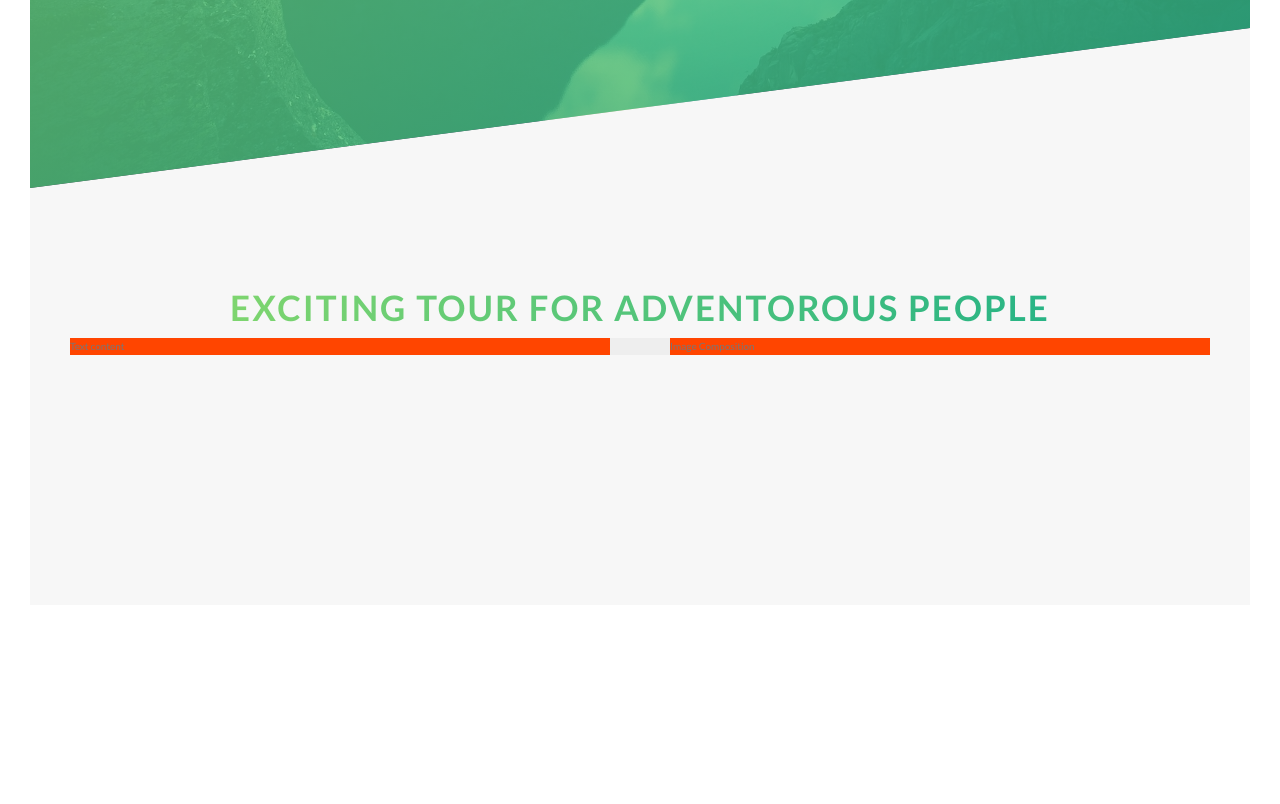
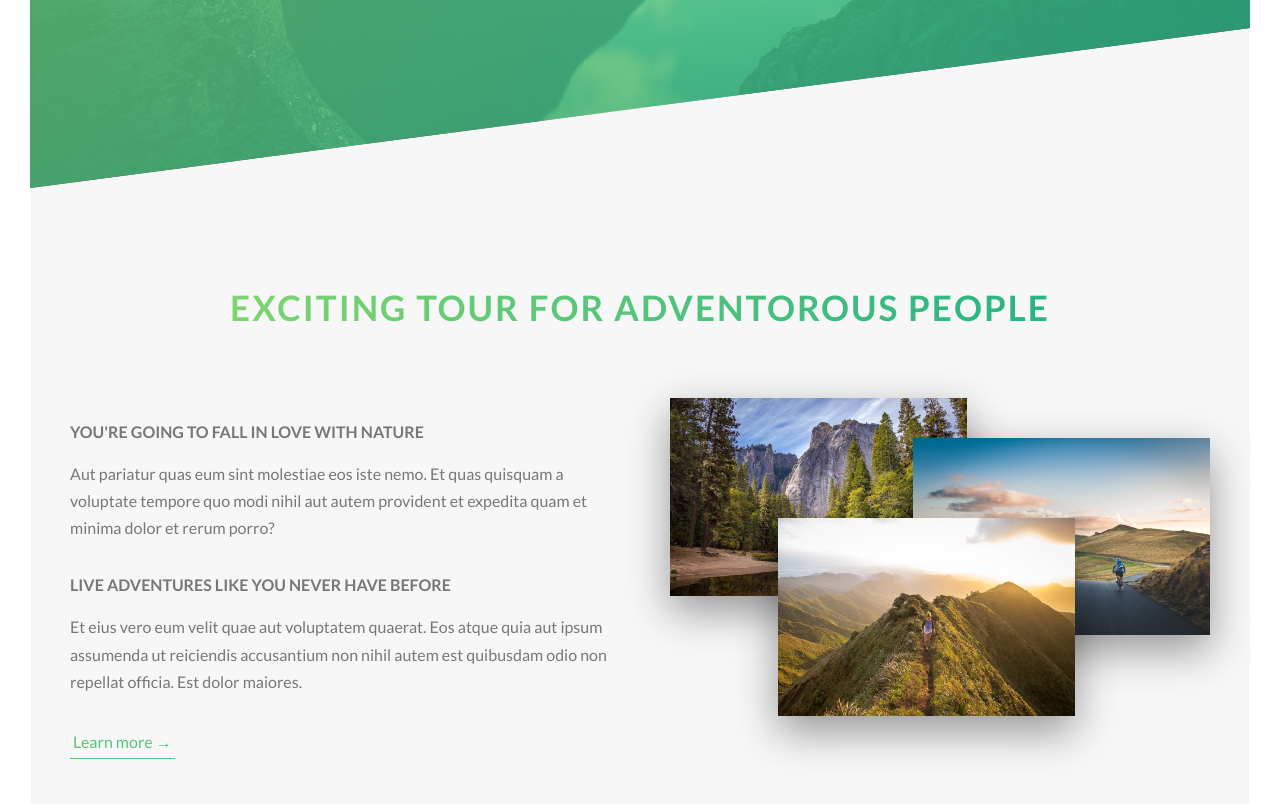
Before and after one commit to RodriMR/Natours_Style_Responsive, a React (Create React App) app in the folder Natours/: page / in a window 1280 px wide. Shown: the part 602-1406 px from the top of the page. Before the commit the page ends 1237 px from the top, so only its background shows below. Built offline with nearby package versions, Linux system fonts and the light colour scheme.

Commit message:
About section finished

```diff
--- a/Natours/src/App.js
+++ b/Natours/src/App.js
@@ -1,5 +1,6 @@
 import "./sass/main.scss";
 import logoWhite from "./img/logo-white.png";
+
 function App() {
   return (
     <>
@@ -19,14 +20,53 @@ function App() {
       </header>
       <main>
         <section className="section-about">
-          <div className="u-center-text">
+          <div className="u-center-text u-margin-bottom-big">
             <h2 className="heading-secondary">
               Exciting tour for adventorous people
             </h2>
           </div>
           <div className="row">
-            <div className="col-1-of-2">Text content</div>
-            <div className="col-1-of-2">Image Composition</div>
+            <div className="col-1-of-2">
+              <h3 className="heading-tertiary u-margin-bottom-small">
+                You're going to fall in love with nature
+              </h3>
+              <p className="paragraph">
+                Aut pariatur quas eum sint molestiae eos iste nemo. Et quas
+                quisquam a voluptate tempore quo modi nihil aut autem provident
+                et expedita quam et minima dolor et rerum porro?
+              </p>
+              <h3 className="heading-tertiary u-margin-bottom-small">
+                Live adventures like you never have before
+              </h3>
+              <p className="paragraph">
+                Et eius vero eum velit quae aut voluptatem quaerat. Eos atque
+                quia aut ipsum assumenda ut reiciendis accusantium non nihil
+                autem est quibusdam odio non repellat officia. Est dolor
+                maiores.
+              </p>
+              <a href="#" className="btn-text">
+                Learn more &rarr;
+              </a>
+            </div>
+            <div className="col-1-of-2">
+              <div className="composition">
+                <img
+                  src={require("./img/nat-1-large.jpg")}
+                  alt="Photo 1"
+                  className="composition__photo composition__photo--p1"
+                />
+                <img
+                  src={require("./img/nat-2-large.jpg")}
+                  alt="Photo 2"
+                  className="composition__photo composition__photo--p2"
+                />
+                <img
+                  src={require("./img/nat-3-large.jpg")}
+                  alt="Photo 3"
+                  className="composition__photo composition__photo--p3"
+                />
+              </div>
+            </div>
           </div>
         </section>
       </main>
--- a/Natours/src/sass/abstracts/_variables.scss
+++ b/Natours/src/sass/abstracts/_variables.scss
@@ -14,3 +14,6 @@ $color-red: red;
 $grid-width: 114rem;
 $gutter-vertical: 8rem;
 $gutter-horizontal: 6rem;
+
+//FONT
+$default-font-size: 1.6rem;
--- a/Natours/src/sass/base/_typography.scss
+++ b/Natours/src/sass/base/_typography.scss
@@ -53,3 +53,16 @@ body {
     text-shadow: 0.5rem 1rem 2rem rgba($color-black, 0.2);
   }
 }
+.heading-tertiary {
+  font-size: $default-font-size;
+  font-weight: 700;
+  text-transform: uppercase;
+}
+.paragraph {
+  font-size: $default-font-size;
+
+
+  &:not(:last-child){
+    margin-bottom: 3rem;
+  }
+}
--- a/Natours/src/sass/base/_utilities.scss
+++ b/Natours/src/sass/base/_utilities.scss
@@ -1,3 +1,13 @@
-.u-center-text{
-    text-align: center;
+.u-center-text {
+  text-align: center;
 }
+
+.u-margin-bottom-big {
+  margin-bottom: 8rem;
+}
+.u-margin-bottom-medium {
+    margin-bottom: 4rem;
+}
+.u-margin-bottom-small {
+    margin-bottom: 1.5rem;
+}
--- a/Natours/src/sass/components/_button.scss
+++ b/Natours/src/sass/components/_button.scss
@@ -8,7 +8,7 @@
     border-radius: 100px;
     transition: all 0.2s;
     position: relative;
-      font-size: 1.6rem;
+    font-size: $default-font-size;
   }
 
   &:hover {
@@ -48,3 +48,25 @@
     animation-fill-mode: backwards;
   }
 }
+
+.btn-text {
+  &:link,
+  &:visited {
+    font-size: $default-font-size;
+    color: $color-primary;
+    display: inline-block;
+    text-decoration: none;
+    border-bottom: 1px solid $color-primary;
+    padding: 3px;
+    transition: all 0.2s;
+  }
+  &:hover {
+    background-color: $color-primary;
+    color: $color-white;
+    box-shadow: 0 1rem 2rem rgba($color-black, 0.15);
+    transform: translateY(-2px);
+  }
+  &:active {
+    transform: translateY(0);
+  }
+}
--- /dev/null
+++ b/Natours/src/sass/components/_composition.scss
@@ -0,0 +1,36 @@
+.composition {
+  position: relative;
+
+  &__photo {
+    width: 55%;
+    box-shadow: 0 1.5rem 4rem rgba($color-black, 0.4);
+    // border-radius: 2px;
+    position: absolute;
+    z-index: 10;
+    transition: all 0.2s;
+    outline-offset: 2rem;
+    &--p1 {
+      left: 0;
+      top: -2rem;
+    }
+    &--p2 {
+      right: 0;
+      top: 2rem;
+    }
+    &--p3 {
+      left: 20%;
+      top: 10rem;
+    }
+
+    &:hover {
+      outline: 1.5rem solid $color-primary;
+      transform: scale(1.05) translateY(-0.5rem);
+      box-shadow: 0 2.5rem 4rem rgba($color-black, 0.5);
+      z-index: 20;
+    }
+  }
+
+  &:hover &__photo:not(:hover) {
+    transform: scale(0.95);
+  }
+}
--- a/Natours/src/sass/layout/_grid.scss
+++ b/Natours/src/sass/layout/_grid.scss
@@ -1,6 +1,6 @@
 .row {
   max-width: $grid-width;
-  background-color: #eee;
+
   margin: 0 auto;
 
   &:not(:last-child) {
@@ -10,7 +10,6 @@
   @include clearfix;
 
   [class^="col-"] {
-    background-color: orangered;
     float: left;
     &:not(:last-child) {
       margin-right: $gutter-horizontal;
--- a/Natours/src/sass/main.scss
+++ b/Natours/src/sass/main.scss
@@ -8,6 +8,7 @@
 @import "base/utilities";
 
 @import "components/button";
+@import "components/composition";
 
 @import "layout/header";
 @import "layout/grid";
```
Lines whose indentation alone changed are shown as unchanged.
